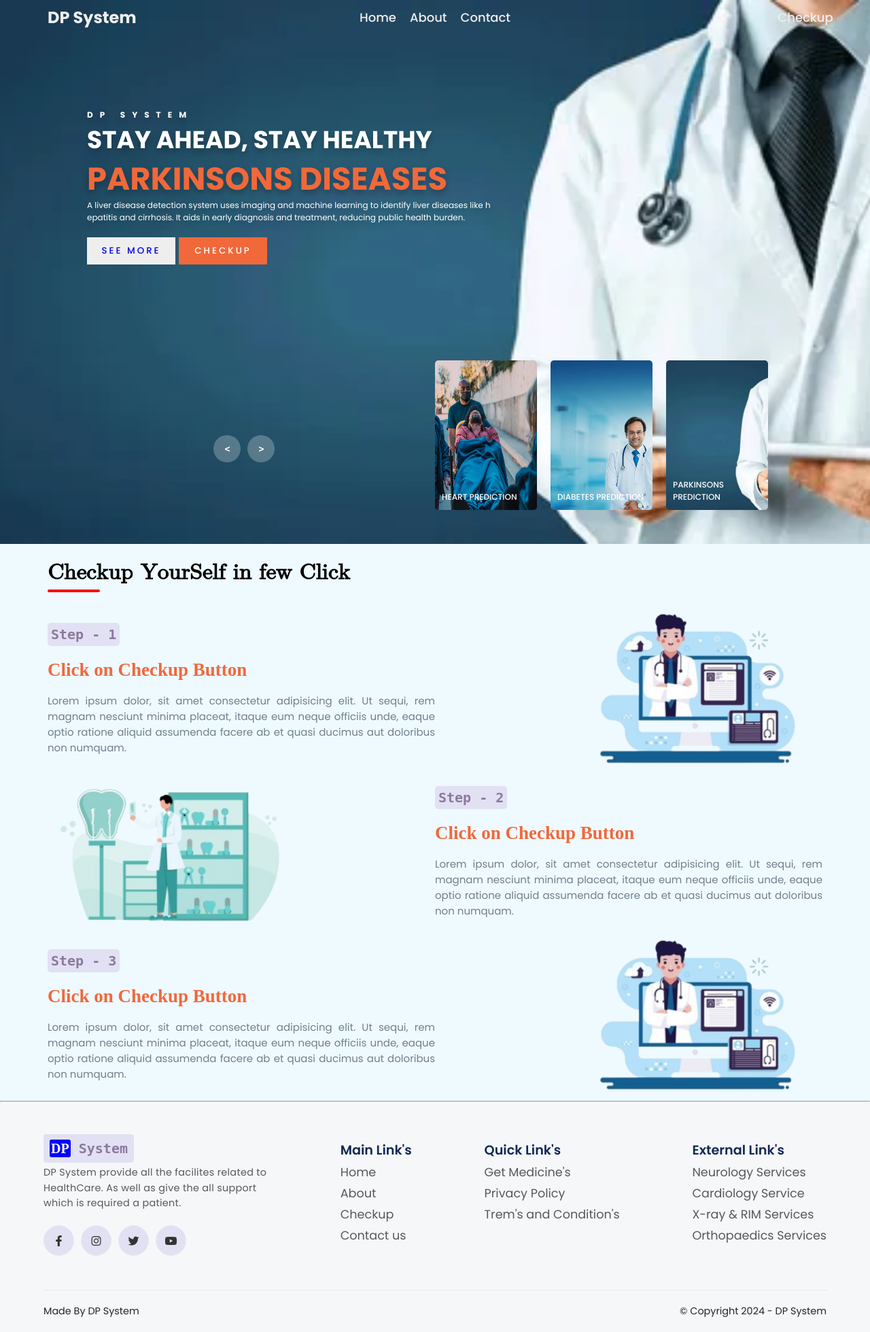
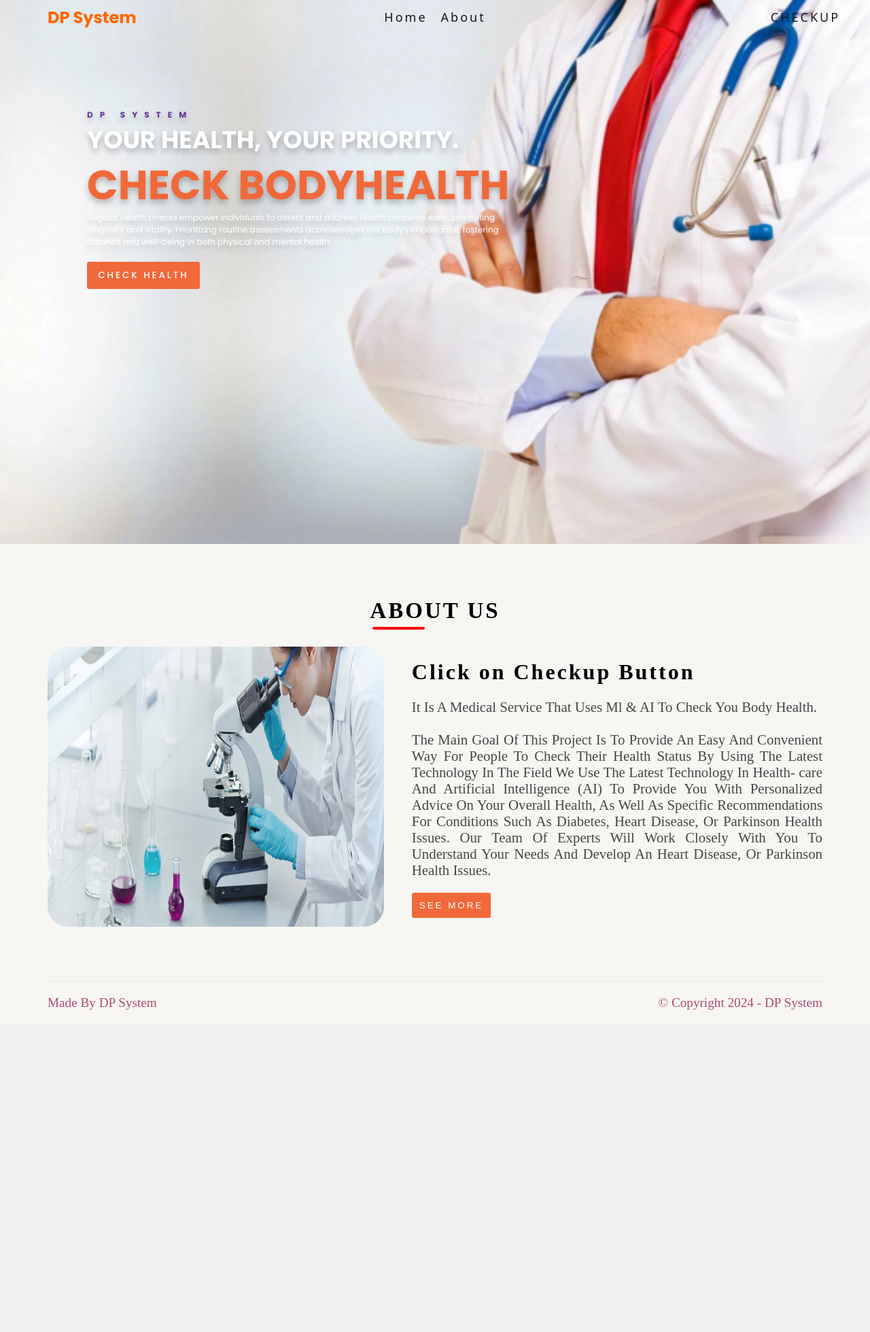
Before and after one commit to SwaroopArya65/system_using_ml, a Django app: page / in a window 1280 px wide. Shown: the whole page at 68% size. After the commit the page ends 1485 px from the top, so only its background shows below. Run offline with Django 5.2, Linux system fonts and the light colour scheme.

Commit message:
change UI

```diff
--- a/static/CSS/style.css
+++ b/static/CSS/style.css
@@ -2,8 +2,8 @@
 
 body {
     margin: 0;
-    background-color: #eefaff;
-    color: #eee;
+    background-color: #f7f6f2;
+    color: #ff6601;
     font-family: Poppins;
     font-size: 12px;
     z-index: 100;
@@ -66,7 +66,9 @@ header .menu {
 }
 
 header .menu li a {
-    color: #eee;
+    color: #171717;
+    font-family: system-ui;
+    letter-spacing: 3px;
 }
 
 header .menu li a:hover {
@@ -153,11 +155,13 @@ header .menu li a:hover {
 
 .carousel .list .item .buttons button {
     border: none;
-    background-color: #eee;
+    background-color: #f1683a;
     letter-spacing: 3px;
     font-family: Poppins;
     font-weight: 500;
     cursor: pointer;
+    border-radius: 3px;
+    width: 166px;
 }
 
 .carousel .list .item .buttons button:nth-child(2) {
@@ -209,6 +213,8 @@ header .menu li a:hover {
 .thumbnail .item .content .description {
     font-weight: 300;
 }
+
+
 
 /* arrows */
 .arrows {
@@ -269,19 +275,19 @@ header .menu li a:hover {
 }
 
 .carousel .list .item:nth-child(1) .content .title {
+    animation-delay: 1s !important;
+}
+
+.carousel .list .item:nth-child(1) .content .topic {
+    animation-delay: 1.1s !important;
+}
+
+.carousel .list .item:nth-child(1) .content .des {
     animation-delay: 1.2s !important;
 }
 
-.carousel .list .item:nth-child(1) .content .topic {
+.carousel .list .item:nth-child(1) .content .buttons {
     animation-delay: 1.4s !important;
-}
-
-.carousel .list .item:nth-child(1) .content .des {
-    animation-delay: 1.6s !important;
-}
-
-.carousel .list .item:nth-child(1) .content .buttons {
-    animation-delay: 1.8s !important;
 }
 
 /* create animation when next click */
@@ -405,12 +411,17 @@ header .menu li a:hover {
     width: 1140px;
     max-width: 90%;
     margin: auto;
+    margin-top: 80px;
+    margin-bottom: 76px;
 }
 
 .checkup-step h1 {
-    font-family: math;
+    font-family: serif;
     font-size: 33px;
+    font-weight: 600;
     color: black;
+    text-align: center;
+    letter-spacing: 3px;
 }
 
 .checkup-step .step {
@@ -418,10 +429,11 @@ header .menu li a:hover {
     justify-content: space-between;
     align-items: center;
     text-align: justify;
+    /* margin-top: 38px; */
 }
 
 .step .checkup-details {
-    width: 50%;
+    width: 53%;
     padding-bottom: 5px;
 }
 
@@ -449,9 +461,10 @@ header .menu li a:hover {
     color: #6f7f8d;
 }
 
+
 .step img {
-    height: 240px;
-    width: auto;
+    height: 412px;
+    width: 495px;
     border-radius: 30px;
 }
 
@@ -515,7 +528,7 @@ header .menu li a:hover {
 /*==footer================================*/
 footer {
     width: 100%;
-    background-color: rgb(245, 247, 249);
+    background-color: rgb(247 246 242);
     /* background-image: url(/static/image/bg1.png);
     filter: brightness(1.1);
     background-size: cover; */
@@ -624,14 +637,15 @@ footer {
     grid-gap: 10px;
     border-top: 1px solid #e9e9e9;
     padding: 20px 0px;
-    max-width: 1200px;
+    max-width: 1140px;
     width: 90%;
     margin: auto;
 }
 
 .footer-bottom span {
-    color: #252525;
-    font-size: 0.9rem;
+    color: #ac4c6d;
+    font-size: 1.2rem;
+    font-family: serif;
 }
 
 
--- a/static/js/app.js
+++ b/static/js/app.js
@@ -9,8 +9,8 @@ let thumbnailItemsDom = thumbnailBorderDom.querySelectorAll('.item');
 let timeDom = document.querySelector('.carousel .time');
 
 thumbnailBorderDom.appendChild(thumbnailItemsDom[0]);
-let timeRunning = 3000;
-let timeAutoNext = 7000;
+let timeRunning = 1000;
+let timeAutoNext = 4000;
 
 nextDom.onclick = function () {
     showSlider('next');
--- a/templates/base.html
+++ b/templates/base.html
@@ -15,9 +15,9 @@
 
 <body>
 
-    {% block style %}{% endblock style %}
+  {% block style %}{% endblock style %}
   {% block body %}{% endblock body %}
-  <script src="/static/js/app.js"></script>
+  {% comment %} <script src="/static/js/app.js"></script> {% endcomment %}
 </body>
 
 </html>
--- a/templates/index.html
+++ b/templates/index.html
@@ -8,11 +8,11 @@
     <ul class="menu">
       <li><a href="/">Home</a></li>
       <li><a href="/about">About</a></li>
-      <li><a href="/contact">Contact</a></li>
+      {% comment %} <li><a href="/contact">Contact</a></li> {% endcomment %}
     </ul>
     <div class="search">
       <ul class="menu">
-        <li><a href="/diabetes">Checkup</a></li>
+        <li><a href="/diabetes">CHECKUP</a></li>
       </ul>
     </div>
   </header>
@@ -21,7 +21,7 @@
   <div class="carousel">
     <!-- list item -->
     <div class="list">
-      <div class="item">
+      {% comment %} <div class="item">
         <img src="/static/image/1.1.png">
         <div class="content">
           <div class="author">DP SYSTEM</div>
@@ -38,8 +38,8 @@
             <button><a href="/parkinsons" style="color: white;">CHECKUP</a></button>
           </div>
         </div>
-      </div>
-      <div class="item">
+      </div> {% endcomment %}
+      {% comment %} <div class="item">
         <img src="/static/image/7.jpg">
         <div class="content">
           <div class="author">DP SYSTEM</div>
@@ -55,27 +55,26 @@
             <button><a href="/heart" style="color: white;">CHECKUP</a></button>
           </div>
         </div>
-      </div>
+      </div> {% endcomment %}
       <div class="item">
-        <img src="/static/image/2.1.png">
+        <img src="/static/image/222.png">
         <div class="content">
-          <div class="author">DP SYSTEM</div>
+          <div class="author" style="color:rebeccapurple;">DP SYSTEM</div>
           <div class="title">YOUR HEALTH, YOUR PRIORITY.</div>
-          <div class="topic">DIABETES DISEASES</div>
+          <div class="topic">CHECK BODYHEALTH</div>
           <div class="des">
-            A diabetes diagnosis system uses machine learning and medical data for accurate detection,
-            prediction,
-            and personalized treatment planning, leading to better outcomes and improved health.
+            Regular health checks empower individuals to detect and address health concerns early, promoting longevity and vitality.
+            Prioritizing routine assessments acknowledges the body's importance, fostering balance and well-being in both physical and mental health.
           </div>
           <div class="buttons">
-            <button><a href="https://www.cdc.gov/diabetes/basics/index.html">SEE MORE</a></button>
-            <button><a href="/diabetes" style="color: white;">CHECKUP</a></button>
+            {% comment %} <button><a href="https://www.cdc.gov/diabetes/basics/index.html">SEE MORE</a></button> {% endcomment %}
+            <button><a href="/diabetes" style="color: white;">CHECK HEALTH</a></button>
           </div>
         </div>
       </div>
     </div>
     <!-- list thumnail -->
-    <div class="thumbnail">
+    {% comment %} <div class="thumbnail">
       <div class="item">
         <img src="/static/image/1.1.png" />
         <div class="content">
@@ -103,14 +102,14 @@
                     </div> -->
         </div>
       </div>
-    </div>
+    </div> {% endcomment %}
     <!-- next prev -->
 
-    <div class="arrows">
+    {% comment %} <div class="arrows">
       <button id="prev">
         < </button>
           <button id="next">></button>
-    </div>
+    </div> {% endcomment %}
     <!-- time running -->
     <div class="time"></div>
   </div>
@@ -118,29 +117,44 @@
   <!-- Step for Checkup Section -->
   <div class="checkup-step">
     <h1>
-      Checkup YourSelf in few Click
+      ABOUT US
       <div style="
             height: 4px;
             width: 77px;
             background-color: red;
             border-radius: 2px;
             margin-top: 5px;
+            margin-left: 41.9%;
           "></div>
     </h1>
     <div class="step">
+      <img src="/static/image/2.jpg" />
       <div class="checkup-details">
-        <p class="stepcount">Step - 1</p>
-        <h1>Click on Checkup Button</h1>
         <p class="description">
-          Lorem ipsum dolor, sit amet consectetur adipisicing elit. Ut sequi,
-          rem magnam nesciunt minima placeat, itaque eum neque officiis unde,
-          eaque optio ratione aliquid assumenda facere ab et quasi ducimus aut
-          doloribus non numquam.
+          <h1 class="heading" style="text-align: justify; font-size: 2rem; color: black;">Click on Checkup Button</h1>
+          <p style="font-size: 1.3rem; color: #464646; font-family: serif;">
+            It Is A Medical Service That Uses Ml & AI To Check You Body Health.<br><br>
+
+            The Main Goal Of This Project Is To Provide An Easy And Convenient Way For People To Check Their
+            Health Status By Using The Latest Technology In The Field We Use The Latest Technology In Health-
+            care And Artificial Intelligence (AI) To Provide You With Personalized Advice On Your Overall
+            Health, As Well As Specific Recommendations For Conditions Such As Diabetes, Heart Disease, Or
+            Parkinson Health Issues. Our Team Of Experts Will Work Closely With You To Understand Your Needs
+            And Develop An Heart Disease, Or Parkinson Health Issues.
+          </p>
+          <button class="btn" style="color: white;
+          border: none;
+          padding: 11px;
+          background: #f1683a;
+          border-radius: 3px;
+          letter-spacing: 3px;
+          cursor: pointer;
+      }"><a href="/about" style="color: white;">SEE MORE</a></button>
         </p>
       </div>
-      <img src="/static/image/11.png" />
+
     </div>
-    <div class="step">
+    {% comment %} <div class="step">
       <img src="/static/image/22.png" />
       <div class="checkup-details">
         <p class="stepcount">Step - 2</p>
@@ -165,12 +179,12 @@
         </p>
       </div>
       <img src="/static/image/11.png" />
-    </div>
+    </div> {% endcomment %}
   </div>
 
   <!-- Footer Section start -->
   <footer>
-    <hr>
+    {% comment %} <hr>
     <div class="footer-container">
       <!--**comoany-box**-->
       <div class="footer-company-box">
@@ -217,7 +231,7 @@
           <li><a href="#">Orthopaedics Services</a></li>
         </ul>
       </div>
-    </div>
+    </div> {% endcomment %}
 
     <!--**bottom**********************-->
     <div class="footer-bottom">
```
Also changed, not shown: templates/about.html (+1 -50 lines), static/image/2.11.png (added), static/image/222.png (added), static/image/333.png (added), static/image/444.png (added), static/image/555.png (added), static/image/666.jpg (added), static/image/a1.png (deleted), static/image/b2.png (deleted), static/image/bg1.png (deleted), static/image/bg2.png (deleted), static/image/c3.png (deleted).
